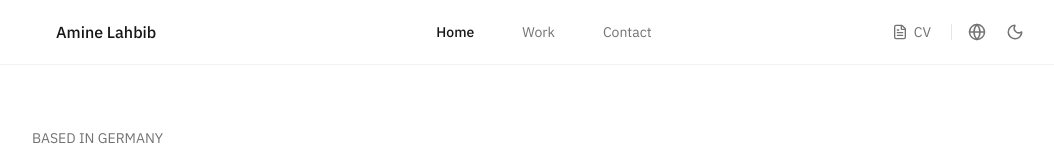
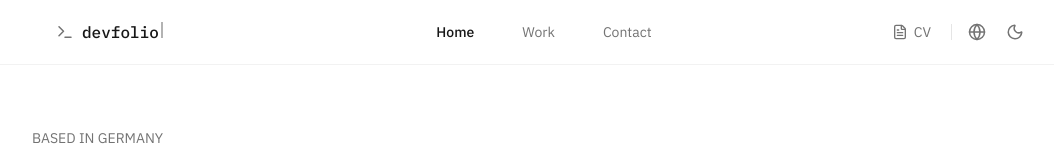
Before and after one commit to aminlahbib/devfolio, a React (Vite) app: page /contact in a window 1280 px wide. Shown: the top 160 px of the page, without its empty margins (96-1150 px from the left). Built offline with nearby package versions, Linux system fonts and the light colour scheme.

Commit message:
ui: devfolio navbar

```diff
--- a/components/Navbar.tsx
+++ b/components/Navbar.tsx
@@ -1,6 +1,6 @@
 import React, { useState, useEffect, useRef } from 'react';
 import { Link, useLocation } from 'react-router-dom';
-import { Menu, X, Sun, Moon, FileText, Globe } from 'lucide-react';
+import { Menu, X, Sun, Moon, FileText, Globe, Terminal } from 'lucide-react';
 import { AnimatePresence, motion } from 'framer-motion';
 import { useLanguage } from '../contexts/LanguageContext';
 
@@ -8,13 +8,43 @@ const Navbar: React.FC = () => {
   const [isOpen, setIsOpen] = useState(false);
   const [isDark, setIsDark] = useState(false);
   const [isLangMenuOpen, setIsLangMenuOpen] = useState(false);
+  const [displayedText, setDisplayedText] = useState('');
+  const [showCursor, setShowCursor] = useState(true);
   const location = useLocation();
   const { language, setLanguage, t } = useLanguage();
   const langMenuRefDesktop = useRef<HTMLDivElement>(null);
   const langMenuRefMobile = useRef<HTMLDivElement>(null);
 
+  const text = 'devfolio';
+
   useEffect(() => {
     setIsDark(document.documentElement.classList.contains('dark'));
+  }, []);
+
+  // SSH-style typing animation
+  useEffect(() => {
+    setDisplayedText('');
+    let currentIndex = 0;
+
+    const typeInterval = setInterval(() => {
+      if (currentIndex < text.length) {
+        setDisplayedText(text.slice(0, currentIndex + 1));
+        currentIndex++;
+      } else {
+        clearInterval(typeInterval);
+      }
+    }, 80);
+
+    return () => clearInterval(typeInterval);
+  }, []);
+
+  // Blinking cursor animation
+  useEffect(() => {
+    const cursorInterval = setInterval(() => {
+      setShowCursor(prev => !prev);
+    }, 530);
+
+    return () => clearInterval(cursorInterval);
   }, []);
 
   useEffect(() => {
@@ -65,8 +95,12 @@ const Navbar: React.FC = () => {
     <nav className="fixed top-0 w-full z-50 bg-white/80 dark:bg-neutral-950/80 backdrop-blur-xl border-b border-neutral-200/50 dark:border-neutral-800/50">
       <div className="max-w-5xl mx-auto px-6">
         <div className="relative flex items-center justify-between h-16">
-          <Link to="/" className="text-base font-medium text-neutral-900 dark:text-white hover:opacity-80 transition-opacity">
-            Amine Lahbib
+          <Link to="/" className="flex items-center gap-2 text-base font-mono font-medium text-neutral-900 dark:text-white hover:opacity-80 transition-opacity group">
+            <Terminal size={18} className="text-neutral-500 dark:text-neutral-400 group-hover:text-neutral-900 dark:group-hover:text-white transition-colors" />
+            <span className="inline-block">
+              {displayedText}
+              <span className={`inline-block w-0.5 h-4 ml-0.5 bg-neutral-900 dark:bg-white transition-opacity duration-300 ${showCursor ? 'opacity-100' : 'opacity-0'}`}></span>
+            </span>
           </Link>
 
           {/* Centered Navigation Links */}
```
